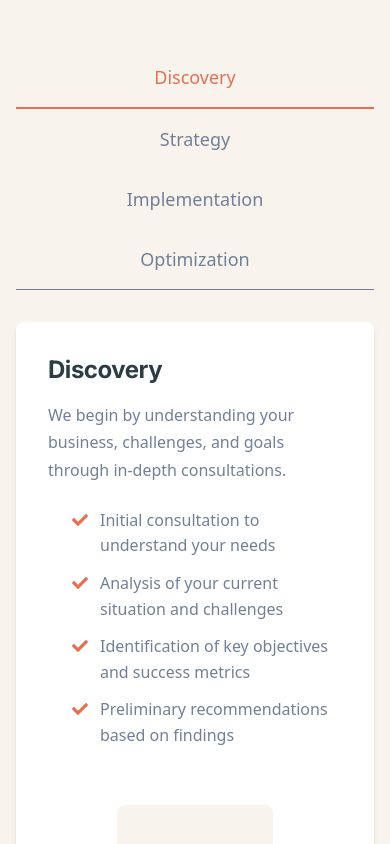
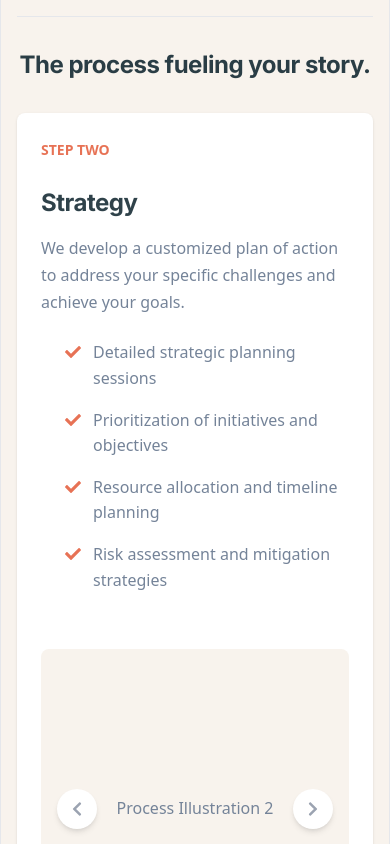
Before and after one commit to ZootNaps/website, a Next.js app: page / in a window 390 px wide. Shown: the part 4240-5084 px from the top of the page. Built offline with nearby package versions, Linux system fonts and the light colour scheme.

Commit message:
changes to process animation

```diff
--- a/src/components/home/ProcessSection.tsx
+++ b/src/components/home/ProcessSection.tsx
@@ -1,16 +1,21 @@
 'use client';
 
-import { useState } from 'react';
-import { FaCheck } from 'react-icons/fa';
+import { useState, useEffect, useRef } from 'react';
+import { FaCheck, FaChevronLeft, FaChevronRight } from 'react-icons/fa';
 
 const ProcessSection = () => {
   const [activeTab, setActiveTab] = useState<string>('discovery');
+  const [isTransitioning, setIsTransitioning] = useState<boolean>(false);
+  const [contentVisible, setContentVisible] = useState<boolean>(true);
+  const autoPlayRef = useRef<NodeJS.Timeout | null>(null);
+  const transitionTime = 1000; // Transition time in milliseconds - slowed down from 600ms to 1000ms
+  const visibleTime = 5000; // Time content is fully visible in milliseconds
 
   const tabs = [
-    { id: 'discovery', name: 'Discovery' },
-    { id: 'strategy', name: 'Strategy' },
-    { id: 'implementation', name: 'Implementation' },
-    { id: 'optimization', name: 'Optimization' }
+    { id: 'discovery', step: 'ONE', name: 'Discovery' },
+    { id: 'strategy', step: 'TWO', name: 'Strategy' },
+    { id: 'implementation', step: 'THREE', name: 'Implementation' },
+    { id: 'optimization', step: 'FOUR', name: 'Optimization' }
   ];
 
   const tabContent = {
@@ -56,50 +61,158 @@ const ProcessSection = () => {
     }
   };
 
+  // Navigate to the next or previous step with transition
+  const navigate = (direction: 'next' | 'prev') => {
+    if (isTransitioning) return;
+
+    setIsTransitioning(true);
+    setContentVisible(false);
+
+    // Wait for fade out transition to complete
+    setTimeout(() => {
+      const currentIndex = tabs.findIndex(tab => tab.id === activeTab);
+      let nextIndex;
+
+      if (direction === 'next') {
+        nextIndex = (currentIndex + 1) % tabs.length;
+      } else {
+        nextIndex = (currentIndex - 1 + tabs.length) % tabs.length;
+      }
+
+      setActiveTab(tabs[nextIndex].id);
+
+      // Wait a small amount of time to ensure the DOM has updated
+      setTimeout(() => {
+        setContentVisible(true);
+        setTimeout(() => {
+          setIsTransitioning(false);
+        }, transitionTime);
+      }, 50);
+    }, transitionTime);
+  };
+
+  // Manual tab switching with transition
+  const handleTabClick = (tabId: string) => {
+    if (isTransitioning || tabId === activeTab) return;
+
+    setIsTransitioning(true);
+    setContentVisible(false);
+
+    setTimeout(() => {
+      setActiveTab(tabId);
+      setTimeout(() => {
+        setContentVisible(true);
+        setTimeout(() => {
+          setIsTransitioning(false);
+        }, transitionTime);
+      }, 50);
+    }, transitionTime);
+  };
+
+  // Auto-cycle through tabs
+  useEffect(() => {
+    if (isTransitioning) return;
+
+    autoPlayRef.current = setTimeout(() => {
+      navigate('next');
+    }, visibleTime);
+
+    return () => {
+      if (autoPlayRef.current) {
+        clearTimeout(autoPlayRef.current);
+      }
+    };
+  }, [activeTab, isTransitioning]);
+
   return (
-    <section id="process" className="py-20 bg-light">
+    <section id="process" className="py-20 bg-light border border-gray-200 rounded-lg shadow-md">
       <div className="container mx-auto px-4">
-        <div className="text-center mb-16">
+        <div className="text-center mb-8">
           <h2 className="text-3xl md:text-4xl font-bold mb-4 text-primary">Our Proven Process</h2>
           <p className="text-lg text-gray max-w-2xl mx-auto">
             We follow a structured approach to ensure successful outcomes for your business.
           </p>
         </div>
 
-        <div className="flex flex-wrap mb-8">
-          <div className="w-full">
-            <div className="flex flex-col md:flex-row border-b">
-              {tabs.map((tab) => (
+        <div className="border-t border-b border-gray-200 py-8 mb-12">
+          <h3 className="text-2xl md:text-3xl font-bold text-center mb-8 text-primary">
+            The process fueling your story.
+          </h3>
+
+          {/* Desktop progress indicator - hidden on mobile */}
+          <div className="hidden md:flex justify-between items-center mb-12 px-8">
+            {tabs.map((tab, index) => (
               <button
                 key={tab.id}
-                  onClick={() => setActiveTab(tab.id)}
-                  className={`flex-1 py-4 px-6 text-center font-medium text-lg transition-colors
-                    ${activeTab === tab.id ? 'border-b-2 border-secondary text-secondary' : 'text-gray-dark hover:text-secondary'}`}
+                onClick={() => handleTabClick(tab.id)}
+                className="text-center font-medium flex-1"
+              >
+                <span
+                  className={`transition-all duration-1000 ease-in-out ${
+                    activeTab === tab.id ? 'text-secondary font-bold' : 'text-primary'
+                  }`}
                 >
                   {tab.name}
+                </span>
+                <div className={`h-1 mt-2 rounded transition-all duration-1000 ease-in-out ${
+                  activeTab === tab.id ? 'bg-secondary' : 'bg-gray-200'
+                }`}></div>
               </button>
             ))}
           </div>
-          </div>
+
+          {/* Content container with navigation */}
+          <div className="relative">
+            {/* Content area */}
+            <div className="grid grid-cols-1 md:grid-cols-2 gap-8 bg-white p-6 md:p-10 rounded-lg shadow-sm">
+              {/* Left side: Content */}
+              <div className={`transition-all duration-1000 ease-in-out ${contentVisible ? 'opacity-100' : 'opacity-0'}`}>
+                <div className="md:hidden mb-6">
+                  <span className="text-sm font-bold text-secondary">STEP {tabs.find(tab => tab.id === activeTab)?.step}</span>
                 </div>
 
-        <div className="bg-white rounded-lg shadow-md p-8">
-          <div className="flex flex-col md:flex-row items-center md:items-start">
-            <div className="md:w-1/2 mb-8 md:mb-0 md:pr-8">
-              <h3 className="text-2xl font-bold mb-4 text-primary">{tabContent[activeTab as keyof typeof tabContent].title}</h3>
-              <p className="text-gray mb-6">{tabContent[activeTab as keyof typeof tabContent].description}</p>
-              <ul className="space-y-3">
+                <h3 className="text-2xl md:text-3xl font-bold mb-4 text-primary">
+                  {tabContent[activeTab as keyof typeof tabContent].title}
+                </h3>
+
+                <p className="text-gray mb-6">
+                  {tabContent[activeTab as keyof typeof tabContent].description}
+                </p>
+
+                <ul className="space-y-4">
                   {tabContent[activeTab as keyof typeof tabContent].points.map((point, index) => (
                     <li key={index} className="flex items-start">
-                    <FaCheck className="text-secondary mt-1 mr-3 flex-shrink-0" size={16} />
+                      <FaCheck className="text-secondary mt-1 mr-3 flex-shrink-0" />
                       <span>{point}</span>
                     </li>
                   ))}
                 </ul>
               </div>
-            <div className="md:w-1/2">
-              <div className="bg-light rounded-lg h-80 flex items-center justify-center">
-                <span className="text-gray-dark font-medium">Process Illustration {activeTab === 'discovery' ? '1' : activeTab === 'strategy' ? '2' : activeTab === 'implementation' ? '3' : '4'}</span>
+
+              {/* Right side: Illustration */}
+              <div className={`relative bg-light rounded-lg flex items-center justify-center p-8 h-80 transition-all duration-1000 ease-in-out ${contentVisible ? 'opacity-100' : 'opacity-0'}`}>
+                {/* Mobile navigation buttons - positioned on the illustration */}
+                <div className="md:hidden flex justify-between absolute top-1/2 -translate-y-1/2 left-0 right-0 z-10 px-4 w-full">
+                  <button
+                    onClick={() => navigate('prev')}
+                    disabled={isTransitioning}
+                    className={`w-10 h-10 rounded-full bg-white shadow-md flex items-center justify-center ${
+                      isTransitioning ? 'text-gray-400 cursor-not-allowed' : 'text-primary hover:text-secondary transition-colors'
+                    }`}
+                  >
+                    <FaChevronLeft />
+                  </button>
+                  <button
+                    onClick={() => navigate('next')}
+                    disabled={isTransitioning}
+                    className={`w-10 h-10 rounded-full bg-white shadow-md flex items-center justify-center ${
+                      isTransitioning ? 'text-gray-400 cursor-not-allowed' : 'text-primary hover:text-secondary transition-colors'
+                    }`}
+                  >
+                    <FaChevronRight />
+                  </button>
+                </div>
+                <span className="text-gray-dark font-medium">Process Illustration {tabs.findIndex(tab => tab.id === activeTab) + 1}</span>
               </div>
             </div>
           </div>
```
Lines whose indentation alone changed are shown as unchanged.
